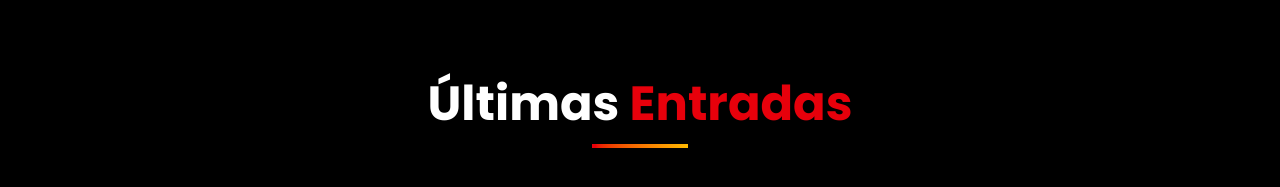
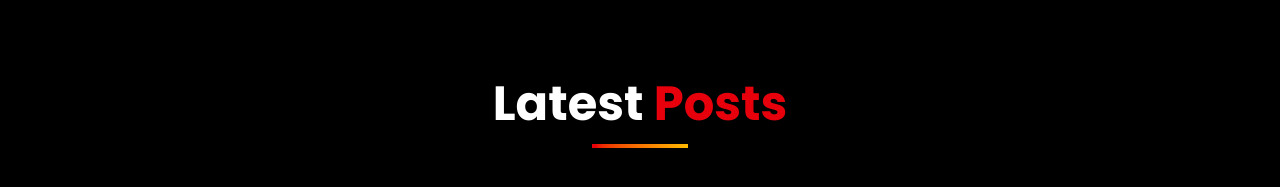
Before and after one commit to angelaalfaro1033-byte/BlogIngles, a React (Vite) app: page / in a window 1280 px wide. Shown: the part 764-951 px from the top of the page. Built offline with nearby package versions, Linux system fonts and the light colour scheme.

Commit message:
Update BlogGrid.tsx

```diff
--- a/src/app/components/BlogGrid.tsx
+++ b/src/app/components/BlogGrid.tsx
@@ -7,7 +7,7 @@ export function BlogGrid() {
       {/* Título de sección */}
       <div className="text-center mb-12">
         <h2 className="text-4xl md:text-5xl font-bold text-white mb-4">
-          Últimas <span className="text-red-600">Entradas</span>
+          Latest <span className="text-red-600">Posts</span>
         </h2>
         <div className="w-24 h-1 bg-gradient-to-r from-red-600 to-amber-400 mx-auto"></div>
       </div>
```
